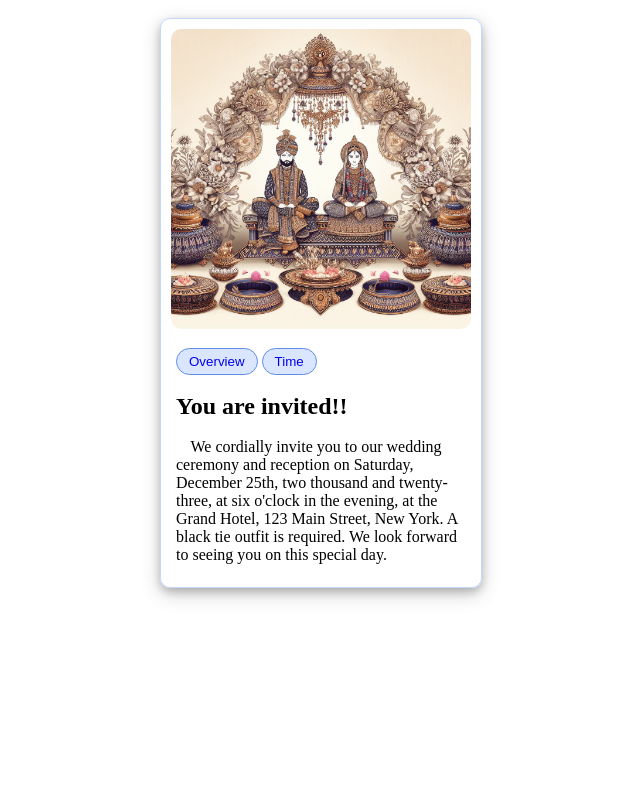
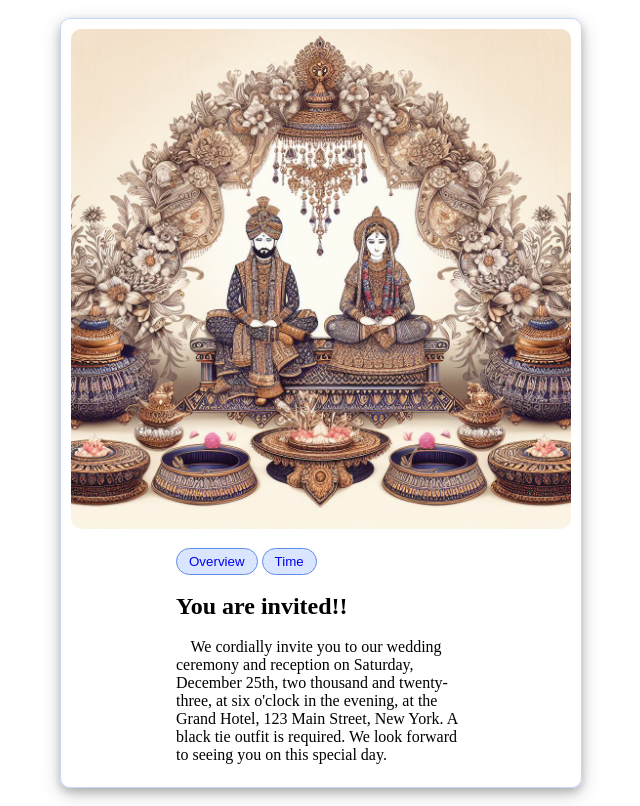
Before and after one commit to DebakantPradhan/card-project, a plain HTML site: page index.html in a window 1280 px wide. Shown: the whole page, without its empty margins (319-959 px from the left). Drawn offline with Linux system fonts and the light colour scheme.

Commit message:
max-width of image set to 100vw

```diff
--- a/style.css
+++ b/style.css
@@ -32,9 +32,11 @@
 }
 
 .box1 img {
-    width: 300px;
-    height: 300px;
+    width: 500px;
+    height: 500px;
     border-radius: 10px;
+    max-width: 100vw;
+    /* max width 100 vw added to make it responsive */
 }
 
 .box2 {
```
